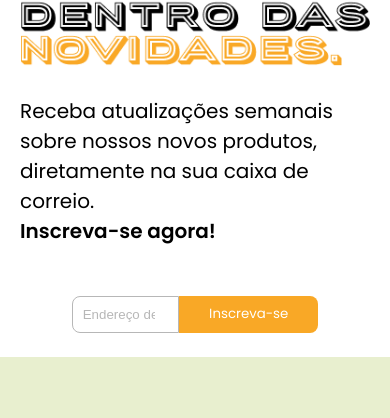
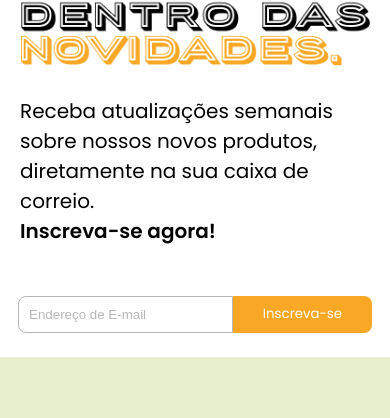
Before and after one commit to nettocaue/venus, a plain HTML site: page index.html in a window 390 px wide. Shown: the part 2338-2756 px from the top of the page. Drawn offline with nearby package versions, Linux system fonts and the light colour scheme.

Commit message:
Ajuste de tamanho input

```diff
--- a/Styles/newsLetter.css
+++ b/Styles/newsLetter.css
@@ -71,4 +71,7 @@
     .img-NewsLetter {
         display: none;
     }
+    .newsletter-email {
+        width: 60%;
+    }
 }
```
